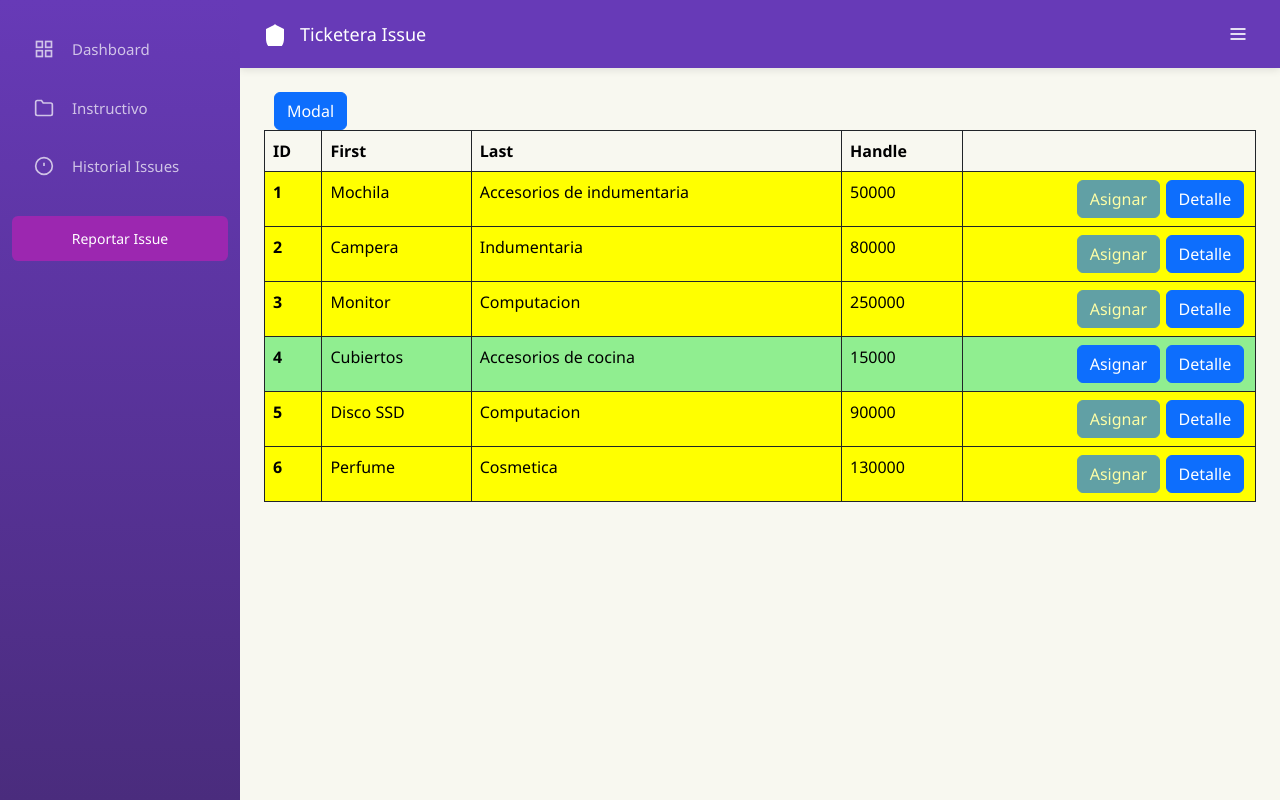
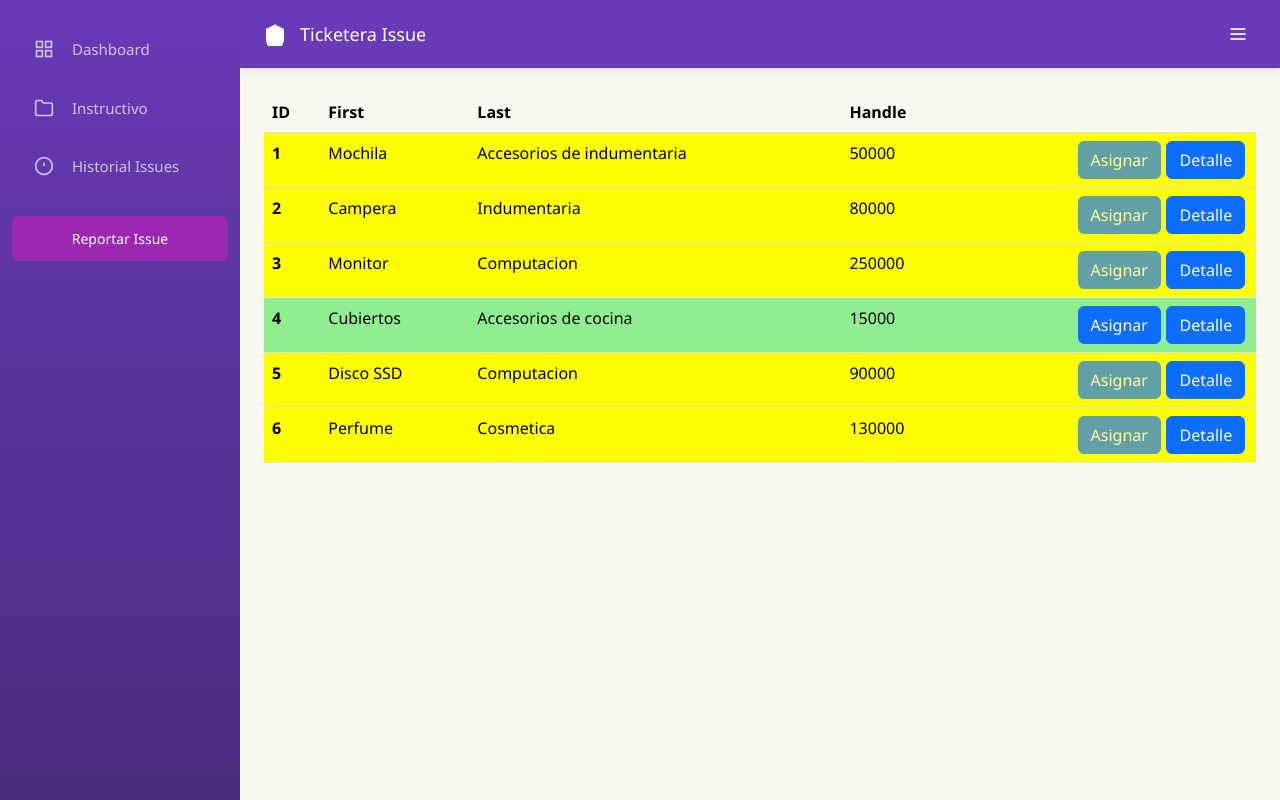
Before and after one commit to GabrielR-Dev/ticketera-frontend, an Angular app: page /menu/dashboard-soporte in a window 1280 px wide. Built offline with nearby package versions, Linux system fonts and the light colour scheme.

Commit message:
Componente detalle agregado
-Componente detalle agregado

```diff
--- a/src/app/app.routes.ts
+++ b/src/app/app.routes.ts
@@ -33,6 +33,9 @@ export const routes: Routes = [
       {path: 'dashboard-soporte',
         loadComponent: () => import('./components/dashboardSoporte/dashboard-soporte').then(m => m.DashboardSoporte)
       },
+      {path: 'dashboard-soporte/:id',
+        loadComponent: () => import('./components/ticket/detalle-ticket.component').then(m => m.DetalleTicketComponent)
+      },
 
       {
         path: '',
--- a/src/app/components/dashboardSoporte/dashboard-soporte.css
+++ b/src/app/components/dashboardSoporte/dashboard-soporte.css
@@ -23,4 +23,6 @@ th, td {
   background: white;
   padding: 20px;
   z-index: 1000;
+  border-radius: 5px;
+  box-shadow: 0 4px 8px rgba(0, 0, 0, 0.2);
 }
--- a/src/app/components/dashboardSoporte/dashboard-soporte.html
+++ b/src/app/components/dashboardSoporte/dashboard-soporte.html
@@ -1,15 +1,4 @@
-<button type="button" class="btn btn-primary" (click)="mostrarModal()">Modal</button>
-
-
-<div class="modalTicket" [ngStyle]="{ 'display' : estadoModal ? 'flex' : 'none' }">
-    <div>
-        <h3>Hola desde el modal</h3>
-        <p>Este es un modal simple hecho con Angular.</p>
-        <button (click)="cerrarModal()">Cerrar</button>
-    </div>
-</div>
-
-<table class="table table-bordered border-dark">
+<table class="table">
 
     <thead>
         <tr>
@@ -22,16 +11,16 @@
     </thead>
 
     <tbody>
-        @for (producto of listaProductos; track producto.id) {
-        <tr [ngStyle]="{ 'background-color': producto.precio > 15000 ? 'yellow' : 'lightgreen' }">
-            <th>{{producto.id}}</th>
-            <td>{{producto.nombre}}</td>
-            <td>{{producto.categoria}}</td>
-            <td>{{producto.precio}}</td>
+        @for (ticket of listaProductos; track ticket.id) {
+        <tr [ngStyle]="{ 'background-color': ticket.precio > 15000 ? 'yellow' : 'lightgreen' }">
+            <th>{{ticket.id}}</th>
+            <td>{{ticket.nombre}}</td>
+            <td>{{ticket.categoria}}</td>
+            <td>{{ticket.precio}}</td>
 
             <td class="botones">
-                <button type="button" class="btn btn-primary" [disabled]="producto.precio > 15000">Asignar</button>
-                <button type="button" class="btn btn-primary">Detalle</button>
+                <button type="button" class="btn btn-primary" [disabled]="ticket.precio > 15000">Asignar</button>
+                <button type="button" class="btn btn-primary" [routerLink]="['/dashboard-soporte', ticket.id]">Detalle</button>
             </td>
         </tr>
         }
--- a/src/app/components/dashboardSoporte/dashboard-soporte.ts
+++ b/src/app/components/dashboardSoporte/dashboard-soporte.ts
@@ -1,10 +1,11 @@
 import { CommonModule } from '@angular/common';
 import { Component } from '@angular/core';
 import { listaProductosMock } from './mock.prueba';
+import { RouterLink } from "@angular/router";
 
 @Component({
   selector: 'app-dashboard-soporte',
-  imports: [CommonModule],
+  imports: [CommonModule, RouterLink],
   templateUrl: './dashboard-soporte.html',
   styleUrl: './dashboard-soporte.css'
 })
--- /dev/null
+++ b/src/app/components/ticket/detalle-ticket.component.html
@@ -0,0 +1 @@
+<p>{{ticket?.categoria}}</p>
--- /dev/null
+++ b/src/app/components/ticket/detalle-ticket.component.ts
@@ -0,0 +1,19 @@
+import { Component } from '@angular/core';
+import { TicketModel } from '../../models/Ticket';
+import { ActivatedRoute } from '@angular/router';
+
+@Component({
+  selector: 'app-detalle-ticket',
+  imports: [],
+  templateUrl: './detalle-ticket.component.html',
+  styleUrl: './detalle-ticket.component.css'
+})
+export class DetalleTicketComponent {
+  constructor(private route: ActivatedRoute) {}
+
+  ticket?: TicketModel;
+
+  ngOnInit() {
+
+  }
+}
--- a/src/app/models/Ticket.ts
+++ b/src/app/models/Ticket.ts
@@ -91,7 +91,7 @@ export class TicketModel implements ITicket {
   }
 
 
-  // transcribir categoria a string
+  // Transcribir categoria a string
   getCategoriaString(): string {
     switch (this.categoria) {
       case CategoriaTicket.RED:
@@ -105,7 +105,7 @@ export class TicketModel implements ITicket {
     }
   }
 
-  // Verificar si tiene tecnco asignado
+  // Verificar si tiene tecnico asignado
   tieneTecncoAsignado(): boolean {
     return this.tecnicoID !== null && this.tecnicoID !== undefined;
   }
```
Also changed, not shown: src/app/components/ticket/detalle-ticket.component.css (added), 1 other file (tests, documents, lock files or other folders).
